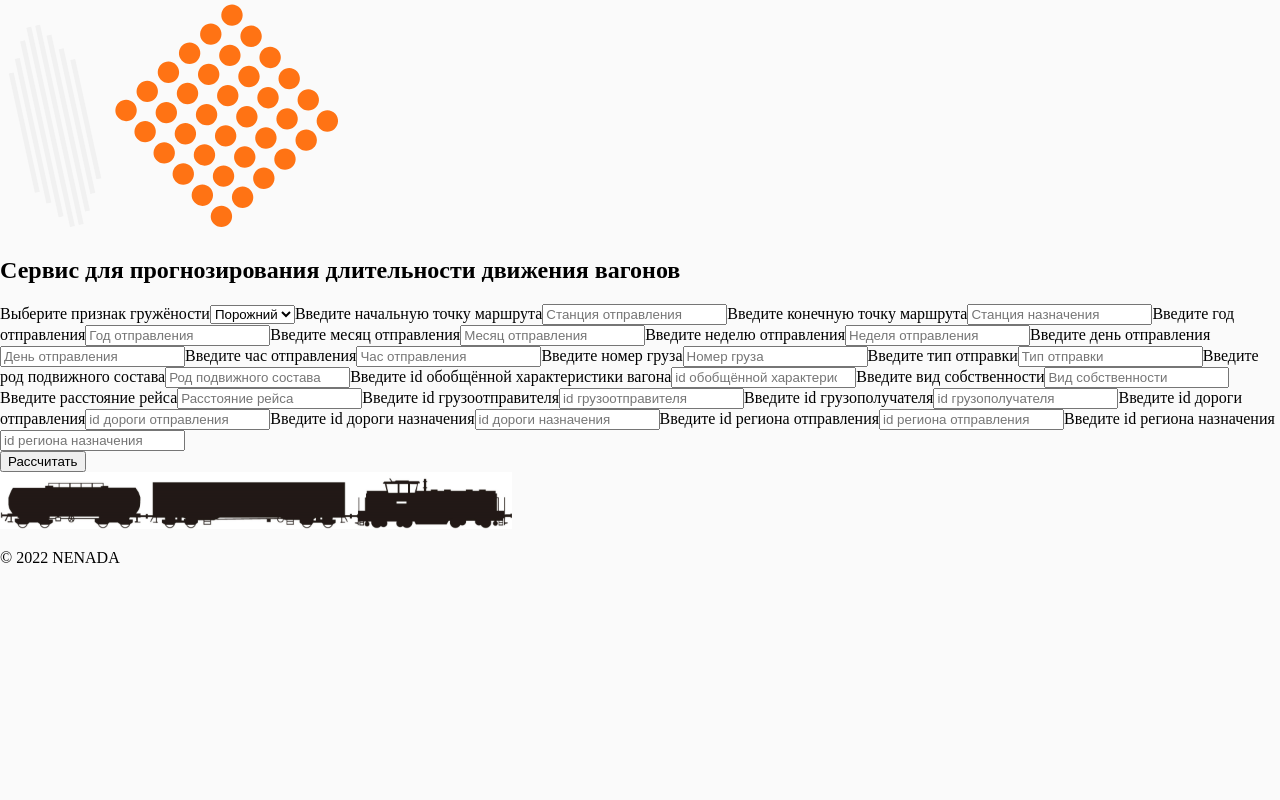
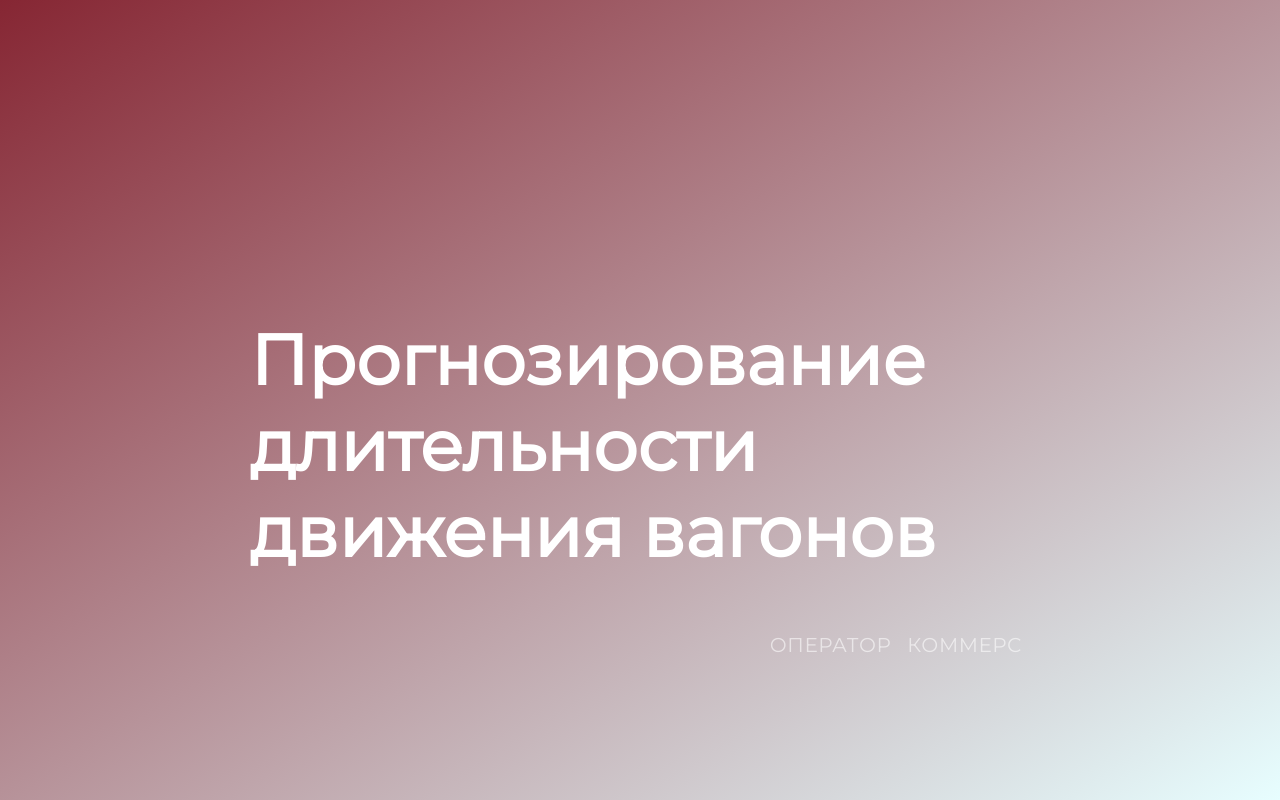
Before and after one commit to DariaKamenskaya/HackWagon22, a React (Create React App) app: page / in a window 1280 px wide. Built offline with nearby package versions, Linux system fonts and the light colour scheme.

Commit message:
add homepage

```diff
--- a/package.json
+++ b/package.json
@@ -3,6 +3,9 @@
   "version": "0.1.0",
   "private": true,
   "dependencies": {
+    "@emotion/react": "^11.10.5",
+    "@emotion/styled": "^11.10.5",
+    "@mui/material": "^5.11.0",
     "@testing-library/jest-dom": "^5.16.5",
     "@testing-library/react": "^13.4.0",
     "@testing-library/user-event": "^13.5.0",
--- a/public/index.html
+++ b/public/index.html
@@ -3,6 +3,9 @@
   <head>
     <meta charset="utf-8" />
     <link rel="icon" href="%PUBLIC_URL%/favicon.ico" />
+    <link rel="preconnect" href="https://fonts.googleapis.com">
+    <link rel="preconnect" href="https://fonts.gstatic.com" crossorigin>
+    <link href="https://fonts.googleapis.com/css2?family=Montserrat&display=swap" rel="stylesheet">
     <meta name="viewport" content="width=device-width, initial-scale=1" />
     <meta name="theme-color" content="#000000" />
     <meta
--- a/src/components/App.js
+++ b/src/components/App.js
@@ -1,32 +1,17 @@
 import React, { useState } from 'react';
 // импорт модулей
 import { Route, Routes } from 'react-router-dom';
-import Header from '../components/Header';
-import Footer from '../components/Footer';
-import Main from './Main';
-import Train from './Train';
+
+import HomePage from "./HomePage/HomePage";
+import LayoutMerchant from "./LayoutMerchant/LayoutMerchant";
 
 function App() {
-  const [isTrain, handleIsTrain] = useState(false);
-
-  function handleTrainClick() {
-    handleIsTrain(true);
-  }
-
 
   return (
     <Routes>
-      <Route
-        path="/"
-        element={
-          <div className="page">
-            <Header/>
-            <Main handleTrain={handleTrainClick}/>
-            <Train isTrain={isTrain}/>
-            <Footer/>
-          </div>
-        }
-      />
+      <Route path="/" element={<HomePage />} />
+      <Route path="/merchant" element={<LayoutMerchant />}>
+      </Route>
     </Routes>
   );
 }
--- /dev/null
+++ b/src/components/HomePage/HomePage.css
@@ -0,0 +1,42 @@
+.wrap {
+    display: inline-block;
+    justify-content: center;
+    align-items: center;
+    vertical-align: middle;
+    padding-top: 270px;
+  }
+
+  .caption {
+    color: white;
+    animation: show-caption 3s forwards;
+    font-size: 70px;
+    font-family: "Montserrat", sans-serif;
+  }
+
+  .buttons {
+    float: right;
+    animation: show-buttons 3s forwards;
+  }
+
+  .Button {
+    color: #ffffffa0;
+  }
+
+  @keyframes show-caption {
+    from{
+      opacity: 0;
+    }
+    to{
+      opacity: 1;;
+    }
+  }
+
+  @keyframes show-buttons {
+    0%{
+      opacity: 0;
+      transform: translateY(100px);
+    }
+    100% {
+      transform: translateY(0);
+    }
+  }
--- /dev/null
+++ b/src/components/HomePage/HomePage.jsx
@@ -0,0 +1,45 @@
+import React, { Component } from "react";
+import { Button } from '@mui/material';
+
+import "./HomePage.css";
+
+import {
+    BrowserRouter,
+    Route,
+    Link,
+    Router,
+    Routes
+  } from "react-router-dom";
+
+export default class HomePage extends Component {
+    render() {
+        return (
+            <div className='wrap'>
+                <h1 className="caption">
+                    Прогнозирование длительности движения вагонов
+                </h1>
+
+                <div className='buttons'>
+                    <Button
+                        href="/operator"
+                        sx={{
+                            color: '#ffffff91',
+                            fontSize: 20,
+                            fontFamily: "Montserrat",
+                        }}>
+                    Оператор
+                    </Button>
+                    <Button
+                        href="/merchant"
+                        sx={{
+                            color: '#ffffff91',
+                            fontSize: 20,
+                            fontFamily: "Montserrat"
+                        }}>
+                    Коммерс
+                    </Button>
+                </div>
+            </div>
+        );
+    }
+}
--- /dev/null
+++ b/src/components/LayoutMerchant/LayoutMerchant.css
@@ -0,0 +1,8 @@
+.layoutWrapper {
+    padding-top: 50px;
+}
+
+.container {
+    max-width: 1200px;
+    margin: 0 auto;
+}
--- /dev/null
+++ b/src/components/LayoutMerchant/LayoutMerchant.jsx
@@ -0,0 +1,27 @@
+import React, { useState } from 'react';
+import styles from "./LayoutMerchant.css";
+import Header from '../Header';
+import Footer from '../Footer';
+import Main from '../Main';
+import Train from '../Train';
+
+const LayoutMerchant = () => {
+    const [isTrain, handleIsTrain] = useState(false);
+
+    function handleTrainClick() {
+      handleIsTrain(true);
+    }
+
+    return (
+        <div className={styles.layoutWrapper}>
+            <div className={styles.container}>
+                <Header/>
+                <Main handleTrain={handleTrainClick}/>
+                <Train isTrain={isTrain}/>
+                <Footer/>
+            </div>
+        </div>
+    )
+}
+
+export default LayoutMerchant;
--- a/src/index.css
+++ b/src/index.css
@@ -1,7 +1,21 @@
 body {
-  margin: 0;
-  padding: 0;
-  background-color: rgb(250, 250, 250);
+  font-family: "Montserrat", sans-serif;
+  -webkit-font-smoothing: antialiased;
+  -moz-osx-font-smoothing: grayscale;
+  background: linear-gradient(to bottom right, #862633, #e7feff);
+  background-repeat: no-repeat;
+  background-position: right;
+  height: 100%;
+  margin: 0px 250px;
+}
+
+code {
+  font-family: source-code-pro, Menlo, Monaco, Consolas, 'Courier New',
+    monospace;
+}
+
+html {
+  height: 100%;
 }
 
 @import url(./vendor/normalize.css);
```
Also changed, not shown: src/images/logo.png (added), 1 other file (tests, documents, lock files or other folders).
